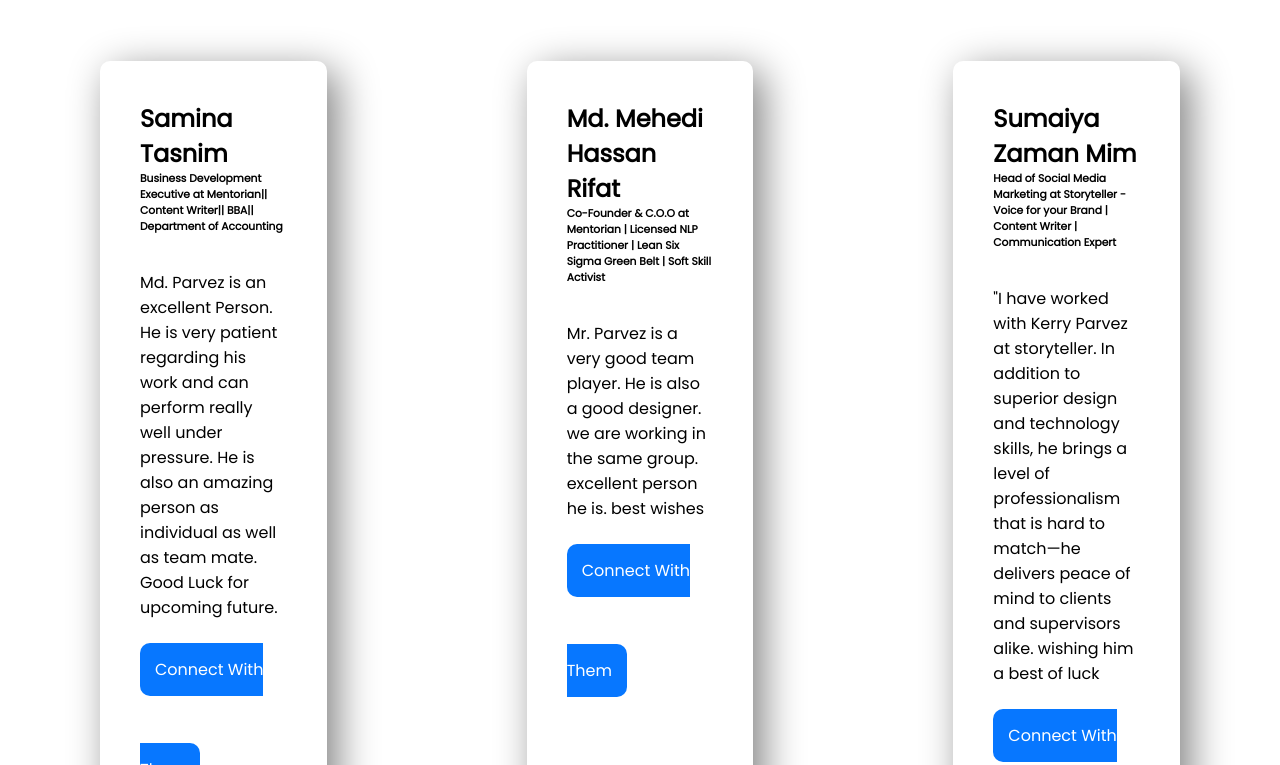
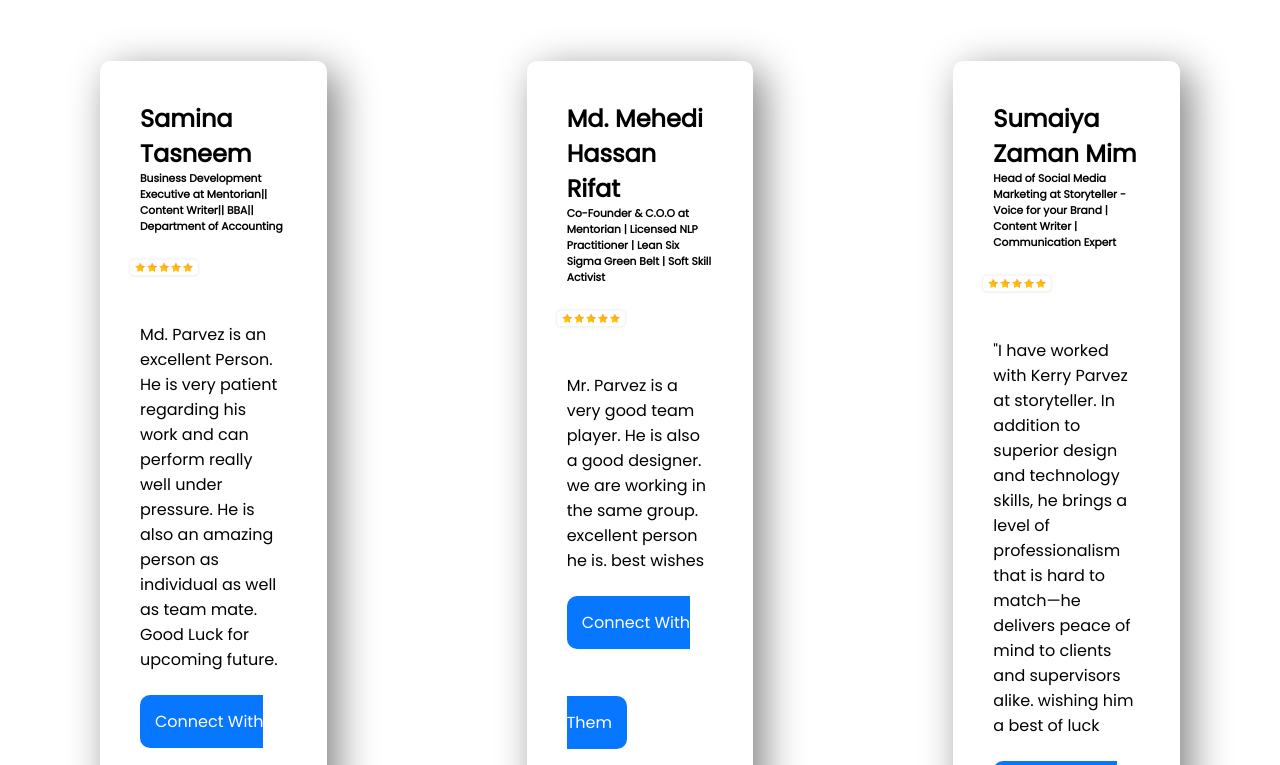
Before and after one commit to Parvez765/portfolio-landing-page, a plain HTML site: page index.html in a window 1280 px wide. Shown: the part 2003-2768 px from the top of the page. Drawn offline with Linux system fonts and the light colour scheme.

Commit message:
star added

```diff
--- a/index.html
+++ b/index.html
@@ -16,7 +16,7 @@
     <ul>
       <li><a href="Home">Home</a></li>
       <li><a href="About">About</a></li>
-      <li><a href="Recommendations">Recommendations</a></li>
+      <li><a href="FeedBack">FeedBack</a></li>
       <li><a href="Contact">Contact</a></li>
     </ul>
   </nav>
@@ -46,20 +46,23 @@
     <h1 class="mainhead">FeedBack</h1>
     <div class="recommendations-card">
       <div class="card">
-        <h1>Samina Tasnim</h1>
+        <h1>Samina Tasneem</h1>
         <h6>Business Development Executive at Mentorian|| Content Writer|| BBA|| Department of Accounting</h6>
+        <img src="images/5 star-01.png" alt="" class="star">
         <p>Md. Parvez is an excellent Person. He is very patient regarding his work and can perform really well under pressure. He is also an amazing person as individual as well as team mate. Good Luck for upcoming future.</p>
         <a href="" class="btncard">Connect With Them</a>
       </div>
       <div class="card">
         <h1>Md. Mehedi Hassan Rifat</h1>
         <h6>Co-Founder & C.O.O at Mentorian | Licensed NLP Practitioner | Lean Six Sigma Green Belt | Soft Skill Activist</h6>
+        <img src="images/5 star-01.png" alt="" class="star">
         <p>Mr. Parvez is a very good team player. He is also a good designer. we are working in the same group. excellent person he is. best wishes</p>
         <a href="" class="btncard">Connect With Them</a>
       </div>
       <div class="card">
         <h1>Sumaiya Zaman Mim</h1>
         <h6>Head of Social Media Marketing at Storyteller - Voice for your Brand | Content Writer | Communication Expert</h6>
+        <img src="images/5 star-01.png" alt="" class="star">
         <p>"I have worked with Kerry Parvez at storyteller. In addition to superior design and technology skills, he brings a level of professionalism that is hard to match—he delivers peace of mind to clients and supervisors alike.
         wishing him a best of luck </p>
         <a href="" class="btncard">Connect With Them</a>
--- a/style.css
+++ b/style.css
@@ -158,3 +158,9 @@ ul li a:hover{
     border-radius: 10px;
     color: white
 }
+
+.star {
+    width: 60%;
+    margin-left: -20px;
+    padding-top: 20px;
+}
```
